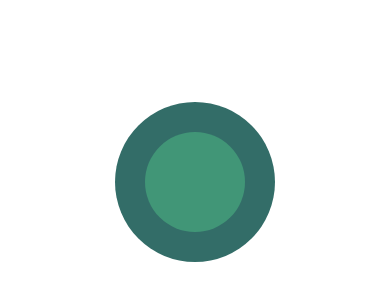
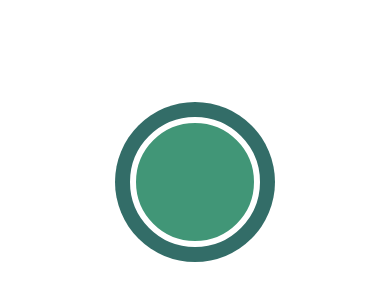
Before and after one commit to LenaPancher/eco-quiz, a React Native app: screen / in a window 390 px wide. Shown: the part 240-540 px from the top of the page. Built offline with nearby package versions, Linux system fonts and the light colour scheme.

Commit message:
adding levelcomponent

```diff
--- a/src/component/LevelComponent.tsx
+++ b/src/component/LevelComponent.tsx
@@ -1,15 +1,24 @@
-import {Text, View} from "react-native";
+import {Image, Pressable, View} from "react-native";
 
-const LevelComponent = () => {
+export type levelComponentProps = {
+  onPress: () => void;
+  img: string;
+};
 
-
-  return <View className="h-[160px] w-[160px] bg-[#336D68] rounded-full justify-center items-center">
-    <View
-      className="h-[100px] w-[100px] bg-[#419677] rounded-full"
+const LevelComponent = ({onPress, img}: levelComponentProps) => {
+  return (
+    <Pressable
+      className="h-[160px] w-[160px] bg-[#336D68] rounded-full justify-center items-center"
+      onPress={onPress}
     >
-
-    </View>
-  </View>;
+      <View
+        className="h-[130px] w-[130px] bg-[#419677] rounded-full justify-center items-center"
+        style={{borderColor: "white", borderWidth: 6, borderStyle: "solid"}}
+      >
+        <Image source={img} className="h-2/3 w-2/3 rounded-full" />
+      </View>
+    </Pressable>
+  );
 };
 
 export default LevelComponent;
--- /dev/null
+++ b/src/component/react-app-env.d.ts
@@ -0,0 +1,4 @@
+declare module "*.png";
+declare module "*.svg";
+declare module "*.jpeg";
+declare module "*.jpg";
```
Also changed, not shown: assets/Images/recycle.jpeg (added).
